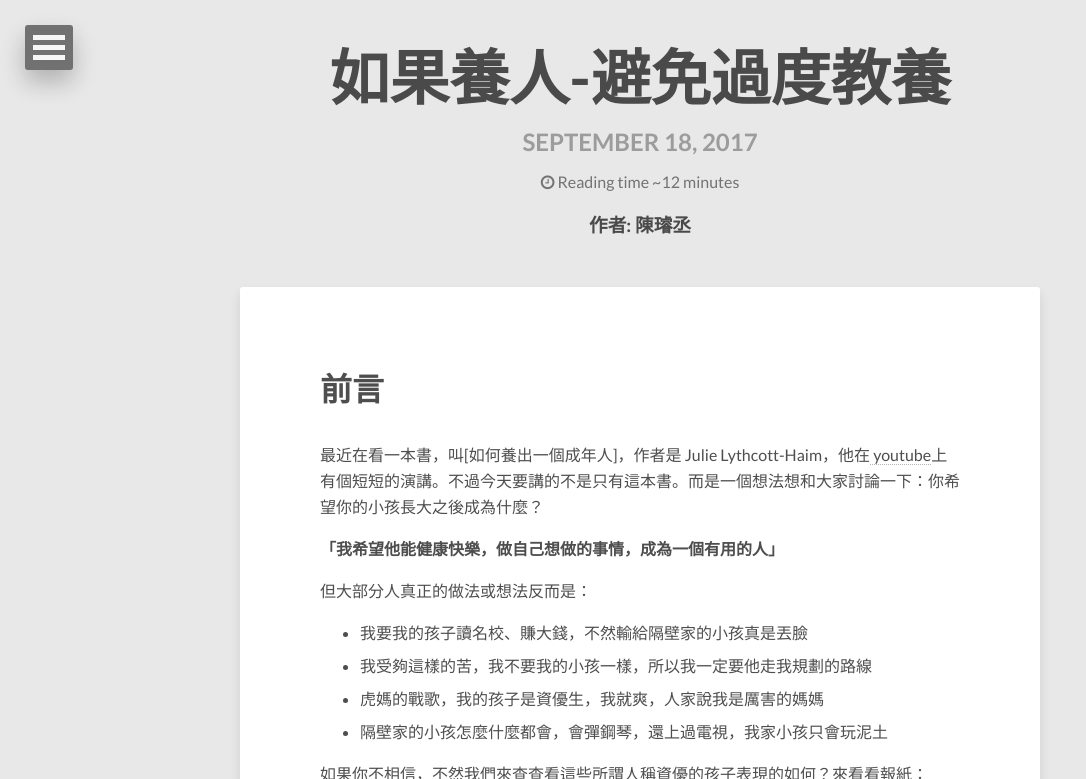
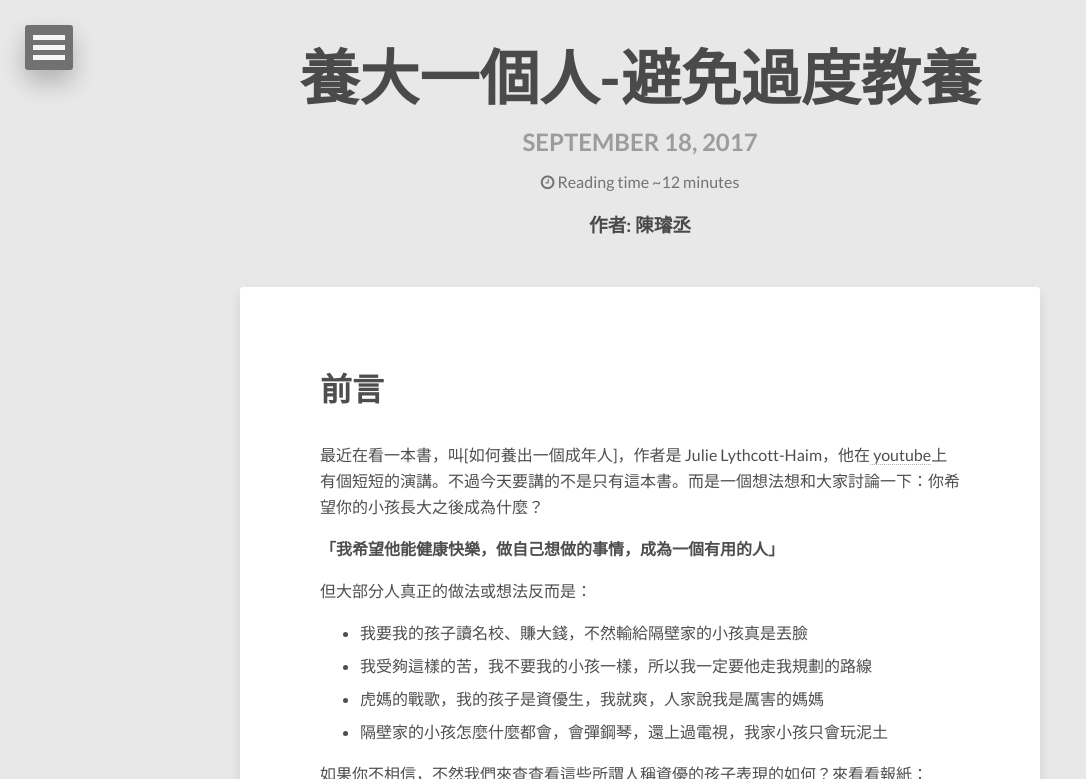
Before and after one commit to anatomind/anatomind.github.io, a Jekyll site: the page built from _posts/2017-09-18-raise-adult.md, in a window 1280 px wide and 900 px high, cut to the strip 0-779 px from the top of the window. Shown: the whole strip, without its empty margins (0-1086 px from the left). Built offline with Jekyll 4.4.1, drawn with Linux system fonts in a browser that asks for light colours; nearby versions of some CDN libraries; comment, search, counter and statistics services are not loaded.

Commit message:
change title

```diff
--- a/_includes/.#read-time.html
+++ /dev/null
@@ -1 +0,0 @@
-scipio@ROG.2688:1505733719
--- a/_includes/read-time.html
+++ b/_includes/read-time.html
@@ -1,4 +1,2 @@
-<!-- {% assign readtime = content | strip_html | number_of_words | divided_by:site.words_per_minute %} -->
-
 {% assign readtime = content | strip_html | strip_newlines | size | divided_by:site.words_per_minute %}
 Reading time ~{% if readtime <= 1 %}1 minute{% else %}{{ readtime }} minutes{% endif %}
--- a/_posts/2017-09-18-raise-adult.md
+++ b/_posts/2017-09-18-raise-adult.md
@@ -1,6 +1,6 @@
 ---
 layout: post
-title: 如果養人-避免過度教養
+title: 養大一個人-避免過度教養
 date: 2017-09-18 07:36:00
 tags: [ 教養 ]
 author: 陳璿丞
```
